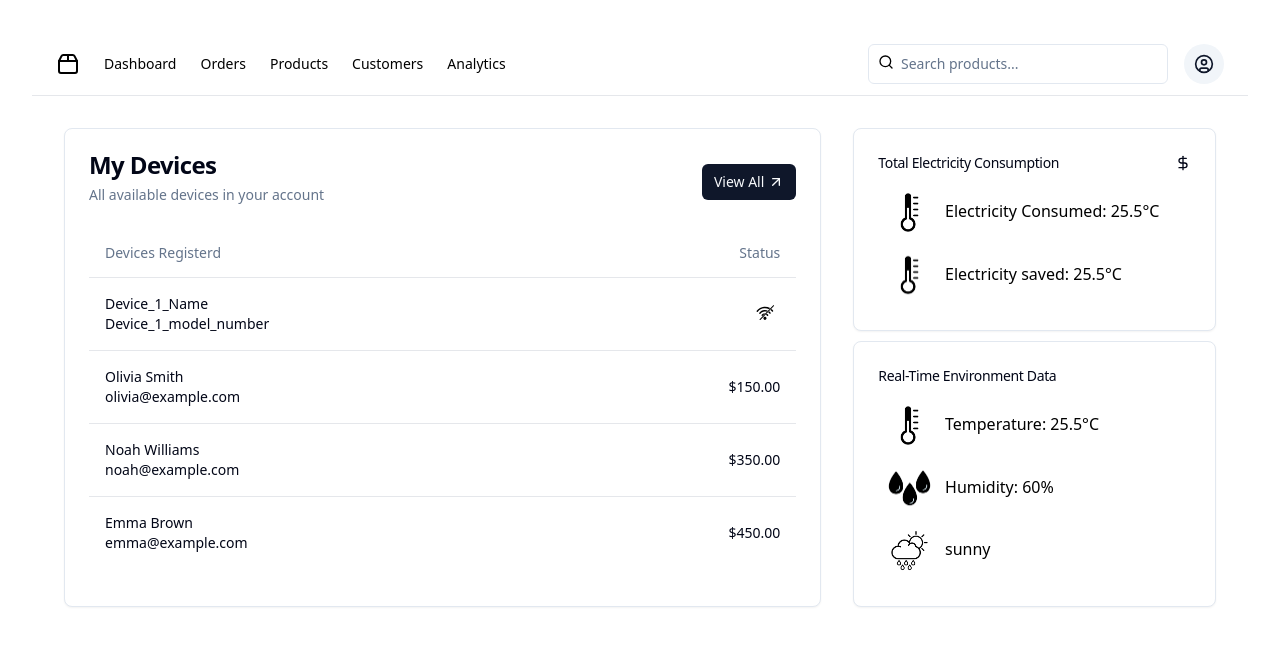
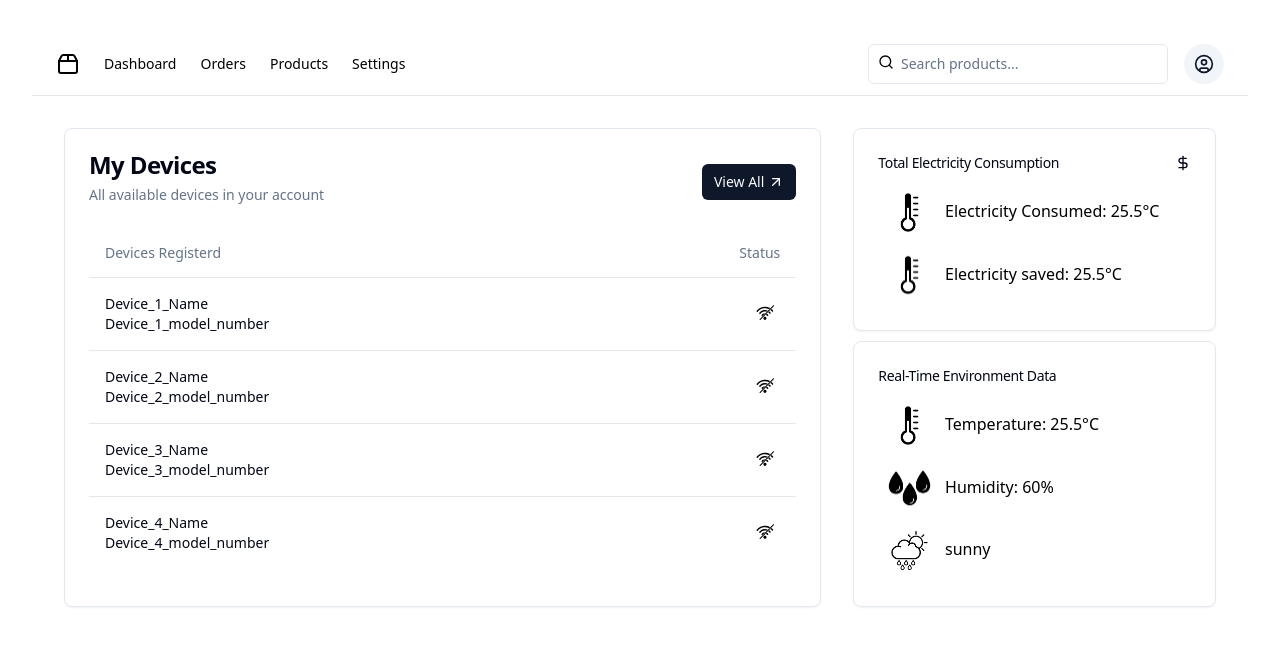
Before and after one commit to aki707/air_cooler, a React (Vite) app in the folder Frontend/: page /dashboard in a window 1280 px wide. Shown: the top 646 px of the page. Built offline with nearby package versions, Linux system fonts and the light colour scheme.

Commit message:
dashboard and navbar updated

```diff
--- a/Frontend/package.json
+++ b/Frontend/package.json
@@ -22,15 +22,15 @@
     "@radix-ui/react-label": "^2.0.2",
     "@radix-ui/react-popover": "^1.0.7",
     "@radix-ui/react-radio-group": "^1.1.3",
+    "@radix-ui/react-scroll-area": "^1.0.5",
     "@radix-ui/react-select": "^2.0.0",
-    "@radix-ui/react-scroll-area": "^1.0.5",
     "@radix-ui/react-separator": "^1.0.3",
     "@radix-ui/react-slot": "^1.0.2",
     "@radix-ui/react-switch": "^1.0.3",
     "@radix-ui/react-tabs": "^1.0.4",
     "@radix-ui/react-toast": "^1.1.5",
+    "@radix-ui/react-tooltip": "^1.0.7",
     "chunks": "^0.2.6",
-    "@radix-ui/react-tooltip": "^1.0.7",
     "class-variance-authority": "^0.7.0",
     "clsx": "^2.1.1",
     "cmdk": "^1.0.0",
--- a/Frontend/src/components/DevicesPage/Dashboard.jsx
+++ b/Frontend/src/components/DevicesPage/Dashboard.jsx
@@ -70,7 +70,9 @@ export default function Dashboard() {
                 <TableBody>
                   <TableRow>
                     <TableCell>
-                      <div className="font-medium">Device_1_Name</div>
+                      <div className="font-medium">
+                        Device_1_Name
+                        </div>
                       <div className="hidden text-sm text-muted-foreground md:inline">
                         Device_1_model_number
                       </div>
@@ -90,9 +92,11 @@ export default function Dashboard() {
                   </TableRow>
                   <TableRow>
                     <TableCell>
-                      <div className="font-medium">Olivia Smith</div>
+                      <div className="font-medium">
+                      Device_2_Name
+                      </div>
                       <div className="hidden text-sm text-muted-foreground md:inline">
-                        olivia@example.com
+                      Device_2_model_number
                       </div>
                     </TableCell>
                     <TableCell className="hidden xl:table-column">
@@ -106,13 +110,17 @@ export default function Dashboard() {
                     <TableCell className="hidden md:table-cell lg:hidden xl:table-column">
                       2023-06-24
                     </TableCell>
-                    <TableCell className="text-right">$150.00</TableCell>
+                    <TableCell className="text-right">
+                    <Status />
+                    </TableCell>
                   </TableRow>
                   <TableRow>
                     <TableCell>
-                      <div className="font-medium">Noah Williams</div>
+                      <div className="font-medium">
+                      Device_3_Name
+                      </div>
                       <div className="hidden text-sm text-muted-foreground md:inline">
-                        noah@example.com
+                      Device_3_model_number
                       </div>
                     </TableCell>
                     <TableCell className="hidden xl:table-column">
@@ -126,13 +134,15 @@ export default function Dashboard() {
                     <TableCell className="hidden md:table-cell lg:hidden xl:table-column">
                       2023-06-25
                     </TableCell>
-                    <TableCell className="text-right">$350.00</TableCell>
+                    <TableCell className="text-right"><Status /></TableCell>
                   </TableRow>
                   <TableRow>
                     <TableCell>
-                      <div className="font-medium">Emma Brown</div>
+                      <div className="font-medium">
+                      Device_4_Name
+                      </div>
                       <div className="hidden text-sm text-muted-foreground md:inline">
-                        emma@example.com
+                      Device_4_model_number
                       </div>
                     </TableCell>
                     <TableCell className="hidden xl:table-column">
@@ -146,7 +156,7 @@ export default function Dashboard() {
                     <TableCell className="hidden md:table-cell lg:hidden xl:table-column">
                       2023-06-26
                     </TableCell>
-                    <TableCell className="text-right">$450.00</TableCell>
+                    <TableCell className="text-right"><Status /></TableCell>
                   </TableRow>
                 </TableBody>
               </Table>
--- a/Frontend/src/components/DevicesPage/Navbar.jsx
+++ b/Frontend/src/components/DevicesPage/Navbar.jsx
@@ -57,13 +57,7 @@ return(
             href="#"
             className="text-muted-foreground transition-colors hover:text-foreground"
           >
-            Customers
-          </a>
-          <a
-            href="#"
-            className="text-muted-foreground transition-colors hover:text-foreground"
-          >
-            Analytics
+            Settings
           </a>
         </nav>
         <Sheet>
--- a/Frontend/src/components/Forms/SettingsLayout.jsx
+++ b/Frontend/src/components/Forms/SettingsLayout.jsx
@@ -3,8 +3,8 @@ import { Helmet } from 'react-helmet';
 import { Link, Outlet } from 'react-router-dom';
 import { Separator } from "@/components/ui/separator"
 import { SidebarNav } from "./component/SidebarNav"
-
-// export const metadata = {
+import Navbar from '../DevicesPage/Navbar';
+// export con st metadata = {
 //   title: "Forms",
 //   description: "Advanced form example using react-hook-form and Zod."
 // }
@@ -35,6 +35,9 @@ const sidebarNavItems = [
 export default function SettingsLayout() {
   return (
     <>
+      <div>
+        <Navbar/>
+      </div>
       {/* <Helmet>
         <title>Forms - Advanced form example using react-hook-form and Zod</title>
         <meta name="description" content="Advanced form example using react-hook-form and Zod." />
--- /dev/null
+++ b/Frontend/src/components/ProductsPage/ProductCard.jsx
@@ -0,0 +1,90 @@
+import { ListMusic, PlusCircle } from 'lucide-react'
+
+import {
+  ContextMenu,
+  ContextMenuContent,
+  ContextMenuItem,
+  ContextMenuSeparator,
+  ContextMenuSub,
+  ContextMenuSubContent,
+  ContextMenuSubTrigger,
+  ContextMenuTrigger,
+} from '~/components/ui/context-menu'
+import { cn } from '~/lib/utils'
+import { Album } from '../data/albums'
+import { playlists } from '../data/playlists'
+
+// interface AlbumArtworkProps extends React.HTMLAttributes<HTMLDivElement> {
+//   album: Album
+//   aspectRatio?: 'portrait' | 'square'
+//   width?: number
+//   height?: number
+// }
+
+export function ProductCard({
+  album,
+  aspectRatio = 'portrait',
+  width,
+  height,
+  className,
+  ...props
+}) {
+  return (
+    <div className={cn('space-y-3', className)} {...props}>
+      <ContextMenu>
+        <ContextMenuTrigger>
+          <div className='overflow-hidden rounded-md'>
+            <img
+              src={album.cover}
+              width={width}
+              height={height}
+              className={cn(
+                'h-auto w-auto object-cover transition-all hover:scale-105',
+                aspectRatio === 'portrait' ? 'aspect-[3/4]' : 'aspect-square',
+              )}
+            />
+          </div>
+          <div className='ml-auto mr-4'>
+          <Button
+            onClick={() => {
+              Toast('This is a toast')
+            }}
+          >
+            <PlusCircle className='mr-2 h-4 w-4' />
+            Add music
+          </Button>
+        </div>
+        </ContextMenuTrigger>
+        {/* <ContextMenuContent className='w-40'>
+          <ContextMenuItem>Add to Library</ContextMenuItem>
+          <ContextMenuSub>
+            <ContextMenuSubTrigger>Add to Playlist</ContextMenuSubTrigger>
+            <ContextMenuSubContent className='w-48'>
+              <ContextMenuItem>
+                <PlusCircle className='mr-2 h-4 w-4' />
+                New Playlist
+              </ContextMenuItem>
+              <ContextMenuSeparator />
+              {playlists.map((playlist) => (
+                <ContextMenuItem key={playlist}>
+                  <ListMusic className='mr-2 h-4 w-4' /> {playlist}
+                </ContextMenuItem>
+              ))}
+            </ContextMenuSubContent>
+          </ContextMenuSub>
+          <ContextMenuSeparator />
+          <ContextMenuItem>Play Next</ContextMenuItem>
+          <ContextMenuItem>Play Later</ContextMenuItem>
+          <ContextMenuItem>Create Station</ContextMenuItem>
+          <ContextMenuSeparator />
+          <ContextMenuItem>Like</ContextMenuItem>
+          <ContextMenuItem>Share</ContextMenuItem>
+        </ContextMenuContent> */}
+      </ContextMenu>
+      <div className='space-y-1 text-sm'>
+        <h3 className='font-medium leading-none'>{product.name}</h3>
+        <p className='text-xs text-muted-foreground'>{product.model}}</p>
+      </div>
+    </div>
+  )
+}
--- a/Frontend/src/components/ProductsPage/ProductTab.jsx
+++ b/Frontend/src/components/ProductsPage/ProductTab.jsx
@@ -7,13 +7,12 @@ import { Tabs, TabsContent, TabsList, TabsTrigger } from '@/components/ui/tabs'
 import { Toast } from '@/components/ui/toast'
 // import { listenNowAlbums, madeForYouAlbums } from '../data/albums'
 // import { AlbumArtwork } from './album-artwork'
-// import { PodcastEmptyPlaceholder } from './podcast-empty-placeholder'
 
 export default function ProductTab() {
   return (
     <Tabs defaultValue='music' className='h-full space-y-6'>
       <div className='space-between flex items-center'>
-        <TabsList>
+        {/* <TabsList>
           <TabsTrigger value='music' className='relative'>
             Music
           </TabsTrigger>
@@ -21,7 +20,7 @@ export default function ProductTab() {
           <TabsTrigger value='live' disabled>
             Live
           </TabsTrigger>
-        </TabsList>
+        </TabsList> */}
         <div className='ml-auto mr-4'>
           <Button
             onClick={() => {
```
Also changed, not shown: 1 other file (tests, documents, lock files or other folders).
